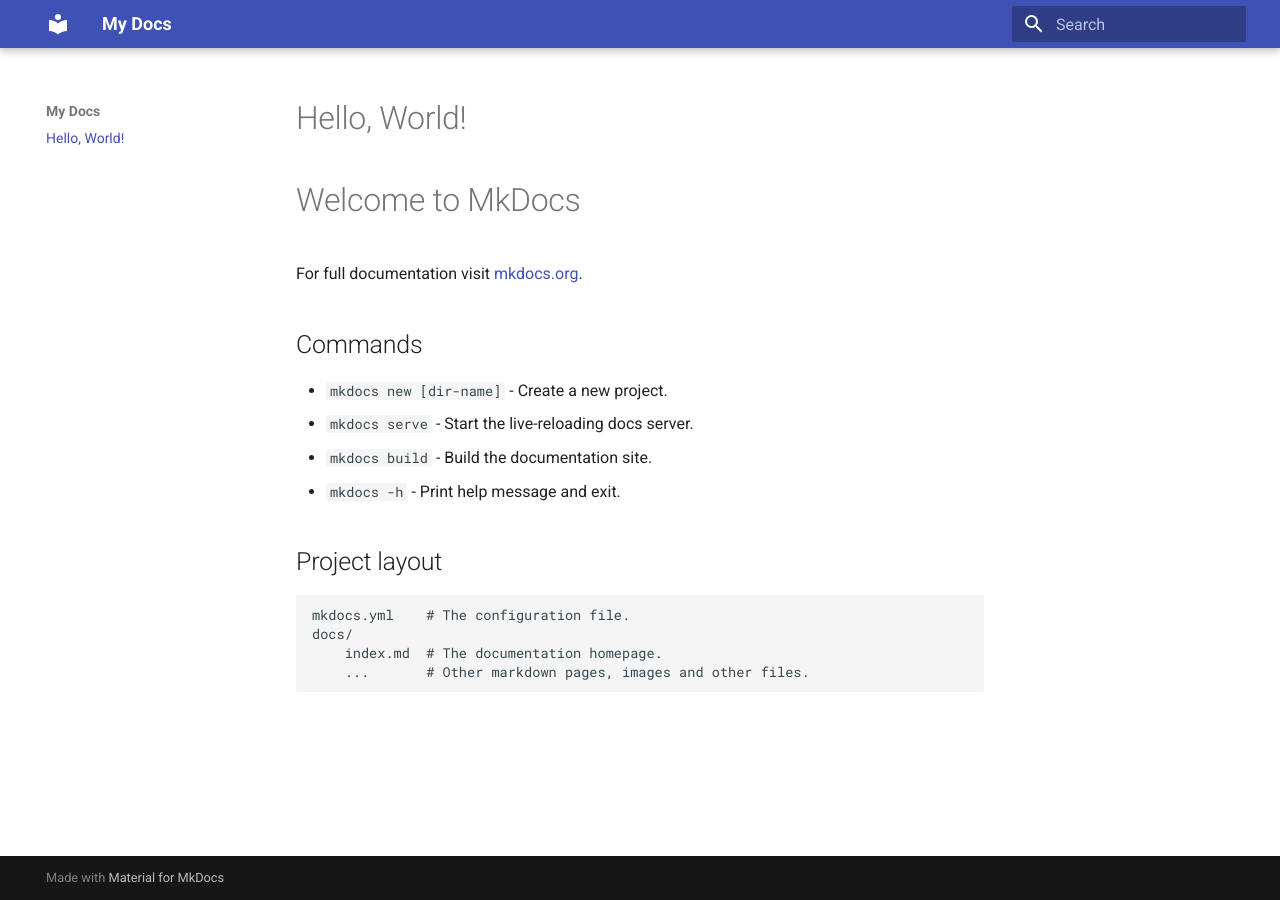
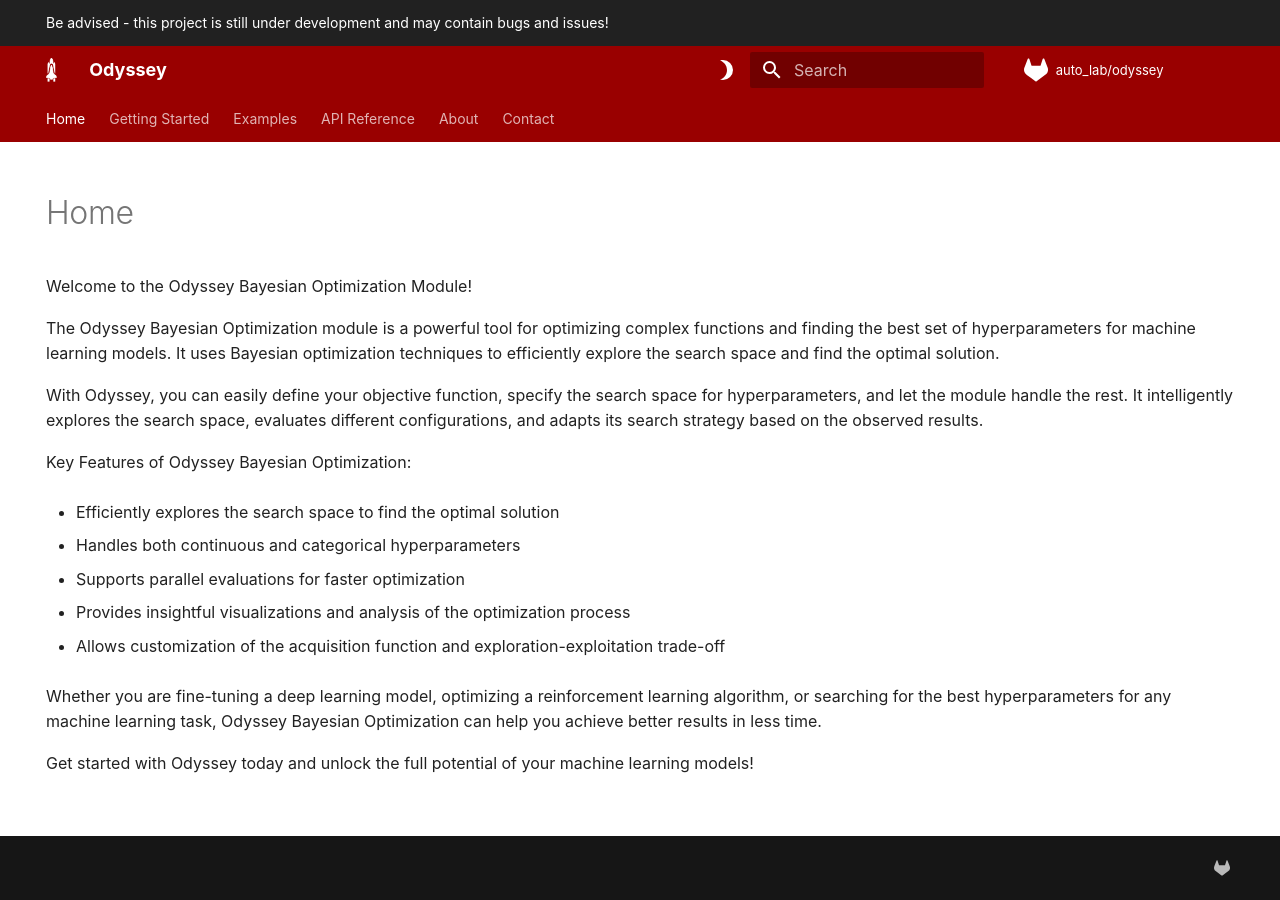
Before and after one commit to dtu-energy/Odyssey, an MkDocs documentation site: the page built from docs/index.md, in a window 1280 px wide. Built offline with MkDocs 1.6.1 and Material for MkDocs 9.7.7, drawn with Linux system fonts in a browser that asks for light colours; some web fonts are replaced; comment, search, counter and statistics services are not loaded.

Commit message:
Update docs structure and theme

```diff
--- a/docs/index.md
+++ b/docs/index.md
@@ -1,19 +1,29 @@
-# Hello, World!
+---
+hide:
+    - navigation
+    - toc
+---
 
-# Welcome to MkDocs
+# Home
 
-For full documentation visit [mkdocs.org](https://www.mkdocs.org).
+Welcome to the Odyssey Bayesian Optimization Module!
 
-## Commands
+The Odyssey Bayesian Optimization module is a powerful tool for optimizing complex functions and finding the best set of hyperparameters for machine learning models. It uses Bayesian optimization techniques to efficiently explore the search space and find the optimal solution.
 
-* `mkdocs new [dir-name]` - Create a new project.
-* `mkdocs serve` - Start the live-reloading docs server.
-* `mkdocs build` - Build the documentation site.
-* `mkdocs -h` - Print help message and exit.
+With Odyssey, you can easily define your objective function, specify the search space for hyperparameters, and let the module handle the rest. It intelligently explores the search space, evaluates different configurations, and adapts its search strategy based on the observed results.
 
-## Project layout
+Key Features of Odyssey Bayesian Optimization:
 
-    mkdocs.yml    # The configuration file.
-    docs/
-        index.md  # The documentation homepage.
-        ...       # Other markdown pages, images and other files.
+- Efficiently explores the search space to find the optimal solution
+
+- Handles both continuous and categorical hyperparameters
+
+- Supports parallel evaluations for faster optimization
+
+- Provides insightful visualizations and analysis of the optimization process
+
+- Allows customization of the acquisition function and exploration-exploitation trade-off
+
+Whether you are fine-tuning a deep learning model, optimizing a reinforcement learning algorithm, or searching for the best hyperparameters for any machine learning task, Odyssey Bayesian Optimization can help you achieve better results in less time.
+
+Get started with Odyssey today and unlock the full potential of your machine learning models!
--- /dev/null
+++ b/docs/overrides/main.html
@@ -0,0 +1,6 @@
+{% extends "base.html" %}
+
+{% block announce %}
+    <!-- Add announcement here, including arbitrary HTML -->
+    Be advised - this project is still under development and may contain bugs and issues!
+{% endblock %}
--- /dev/null
+++ b/docs/stylesheets/extra.css
@@ -0,0 +1,11 @@
+[data-md-color-scheme="dtu-light"] {
+    --md-primary-fg-color:        #990000;
+    --md-primary-fg-color--light: #ECB7B7;
+    --md-primary-fg-color--dark:  #90030C;
+  }
+
+[data-md-color-scheme="slate"] {
+    --md-primary-fg-color:        #990000;
+    --md-primary-fg-color--light: #ECB7B7;
+    --md-primary-fg-color--dark:  #90030C;
+}
--- a/mkdocs.yml
+++ b/mkdocs.yml
@@ -1,3 +1,71 @@
-site_name: My Docs
+site_name: Odyssey
+
+# Repository
+repo_name: auto_lab/odyssey
+repo_url: https://gitlab.com/auto_lab/odyssey
+
+extra_css:
+  - stylesheets/extra.css
+
 theme:
   name: material
+  logo: assets/logo.png
+  favicon: assets/logo.png
+  icon:
+    repo: fontawesome/brands/gitlab
+
+  custom_dir: docs/overrides
+
+  font:
+    text: "Neo Sans Pro"
+    code: "Gintronic"
+
+  palette:
+
+    # Palette toggle for light mode
+    - media: "(prefers-color-scheme: light)"
+      scheme: dtu-light
+      toggle:
+        icon: material/brightness-3
+        name: Swich to dark mode
+
+    # Palette toggle for dark mode
+    - media: "(prefers-color-scheme: dark)"
+      scheme: slate
+      toggle:
+        icon: material/brightness-7
+        name: Switch to light mode
+
+  features:
+    - navigation.tabs # Show tabs
+    - navigation.tabs.sticky # Keep them on the screen
+    - navigation.top # Back to top button when scrolling up
+    - toc.follow
+    - search.suggest
+    - navigation.sections # Show sections in the sidebar
+    #- navigation.footer
+    #- announce.dismiss
+
+
+
+nav:
+  - Home: index.md
+  - Getting Started:
+    - Installation: getting-started/installation.md
+  - Examples:
+    - Single Objective Optimization: examples/single-objective-optimization.md
+    - Multi Objective Optimization: examples/multi-objective-optimization.md
+  - API Reference: api.md
+  - About: about.md
+  - Contact: contact.md
+
+plugins:
+  - mkdocstrings
+  - search
+
+extra:
+  generator: false
+  social:
+    - icon: fontawesome/brands/gitlab
+      link: https://capex.dtu.dk/
+      name: CAPeX Pioneer Institute
```
Also changed, not shown: docs/getting-started/installation.md (added, +4 -0 lines), docs/assets/logo.png (added), 2 other files.
